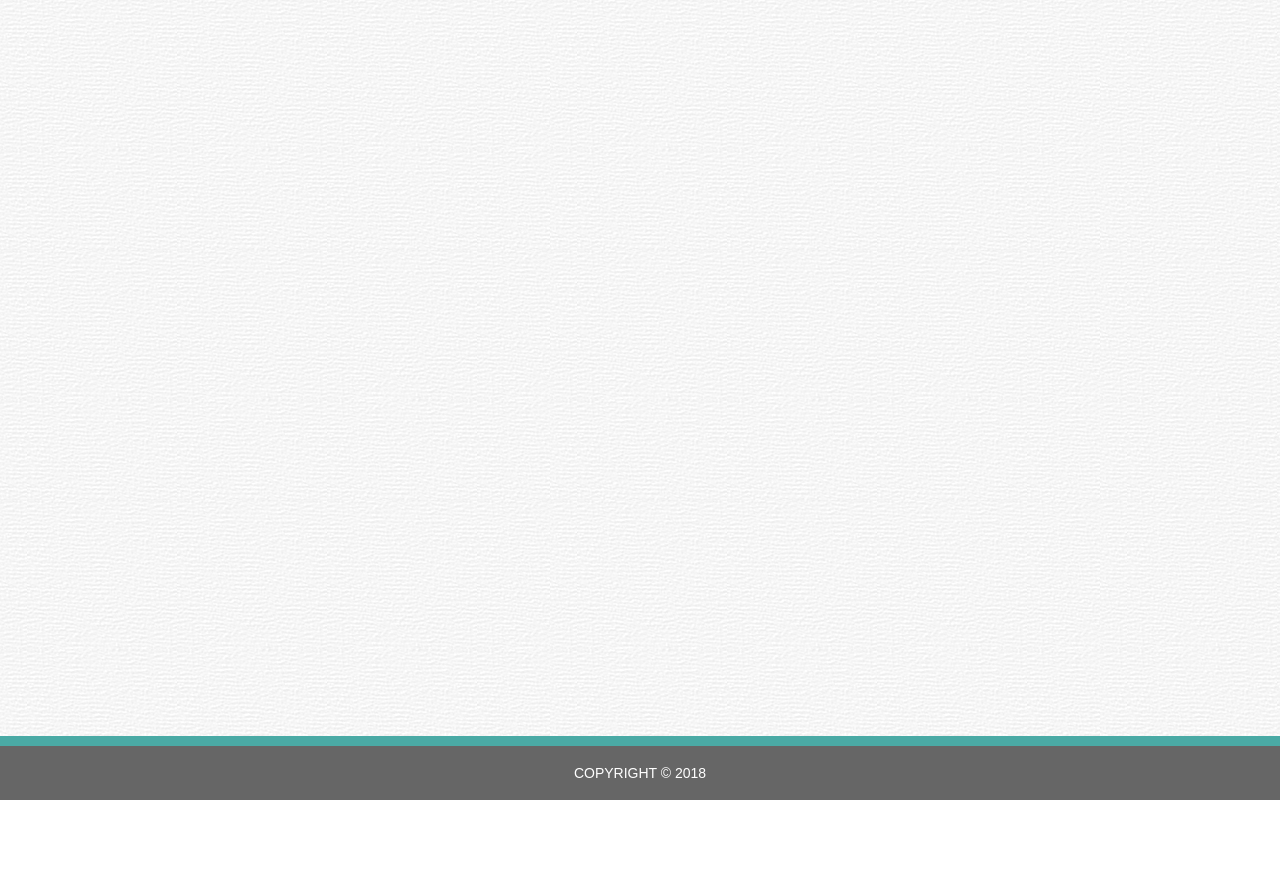
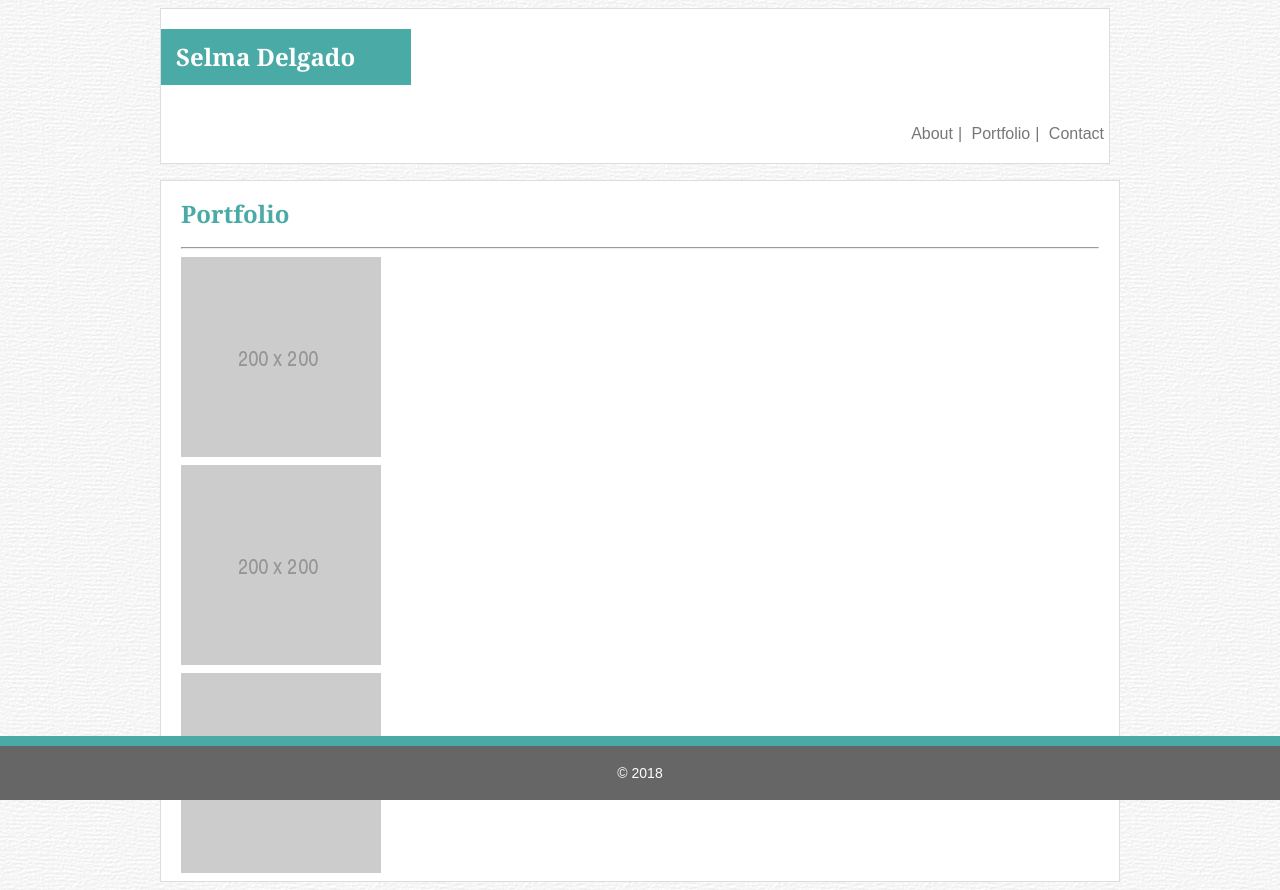
Before and after one commit to selmadelgado/Basic-Portfolio, a plain HTML site: page portfolio.html in a window 1280 px wide. Before the commit the page ends 800 px from the top, so only its background shows below. Drawn offline with Linux system fonts and the light colour scheme.

Commit message:
Update Header and add Portfolio Thumbnails

```diff
--- a/assets/css/style.css
+++ b/assets/css/style.css
@@ -63,6 +63,7 @@ section {
 }
 
 .main-section {
+    clear: both;
     width: 960px;
     background-color: #ffffff;
     border: 1px solid #dddddd;
--- a/portfolio.html
+++ b/portfolio.html
@@ -2,7 +2,7 @@
 <html lang="eng-us">
 <head>
     <meta charset="UTF-8">
-    <title>Selma Delgado | Basic Portfolio | Portfolio</title>
+    <title>Selma Delgado | Basic Portfolio</title>
 
     <!-- CSS -->
     <link rel="stylesheet" type="text/css" href="assets/css/style.css">
@@ -14,10 +14,52 @@
 
 <body>
 
+    <section>
+
+    <!-- header start -->
+    <header>
+
+    <h1>Selma Delgado</h1>
+        <div class="nav-items">
+                <ul>
+                    <li><a href="index.html">About</a></li>|
+                    <li><a href="portfolio.html">Portfolio</a></li>|
+                    <li><a href="contact.html">Contact</a></li>
+                    </ul>
+            </div>
+    </header>
+    <!-- header end-->
+
+
+    <!-- About Me start -->
+      <div class="main-section">
+
+    <h2>Portfolio</h2>
+    <hr>
+
+          <!-- Content | Links to Galleries and Thumbnails -->
+
+        <div class="thumbnail id=thumb1">
+          <img src="assets/images/200x200.png">
+        </div>
+
+          <div class="thumbnail id=thumb2">
+          <img src="assets/images/200x200.png">
+        </div>
+
+          <div class="thumbnail id=thumb2">
+          <img src="assets/images/200x200.png">
+        </div>
+
+
+
+    </div>
+
+    </section>
 
     <footer>
         <div class="container">
-        <p class="copyright">Copyright © 2018 </p>
+        <p class="copyright">© 2018 </p>
         </div>
     </footer>
 
```
Also changed, not shown: contact.html (+9 -5 lines), index.html (+1 -1 lines), assets/images/200x200.png (added).
